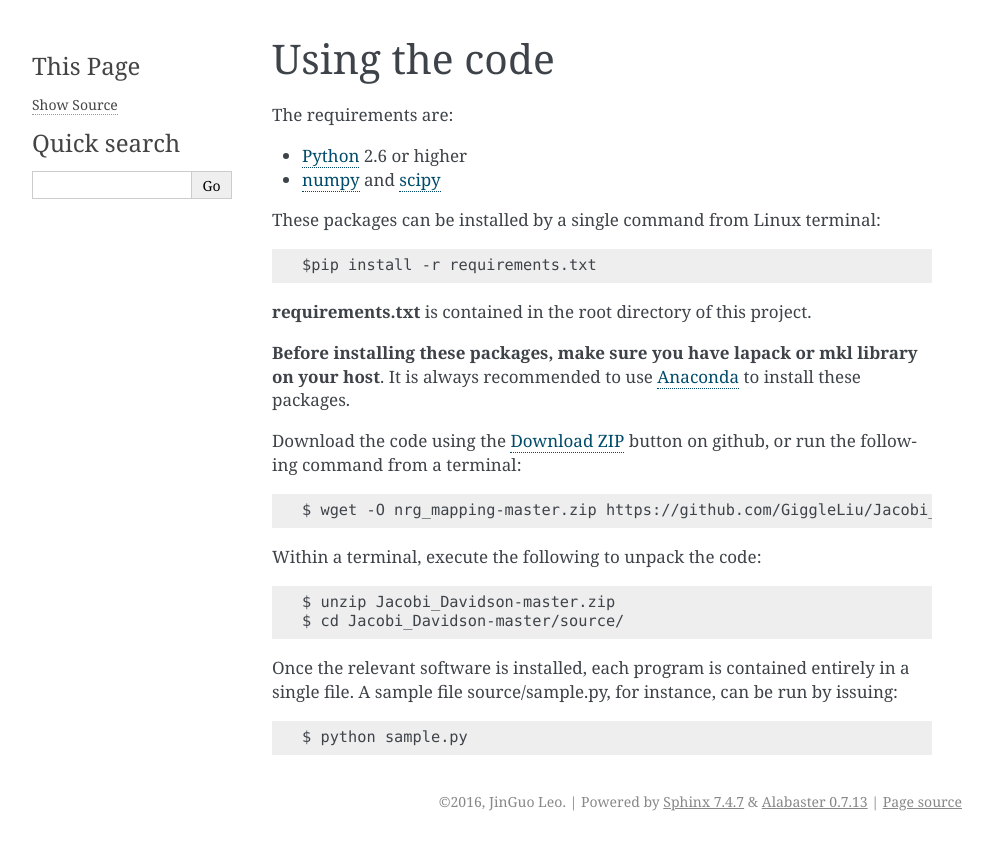
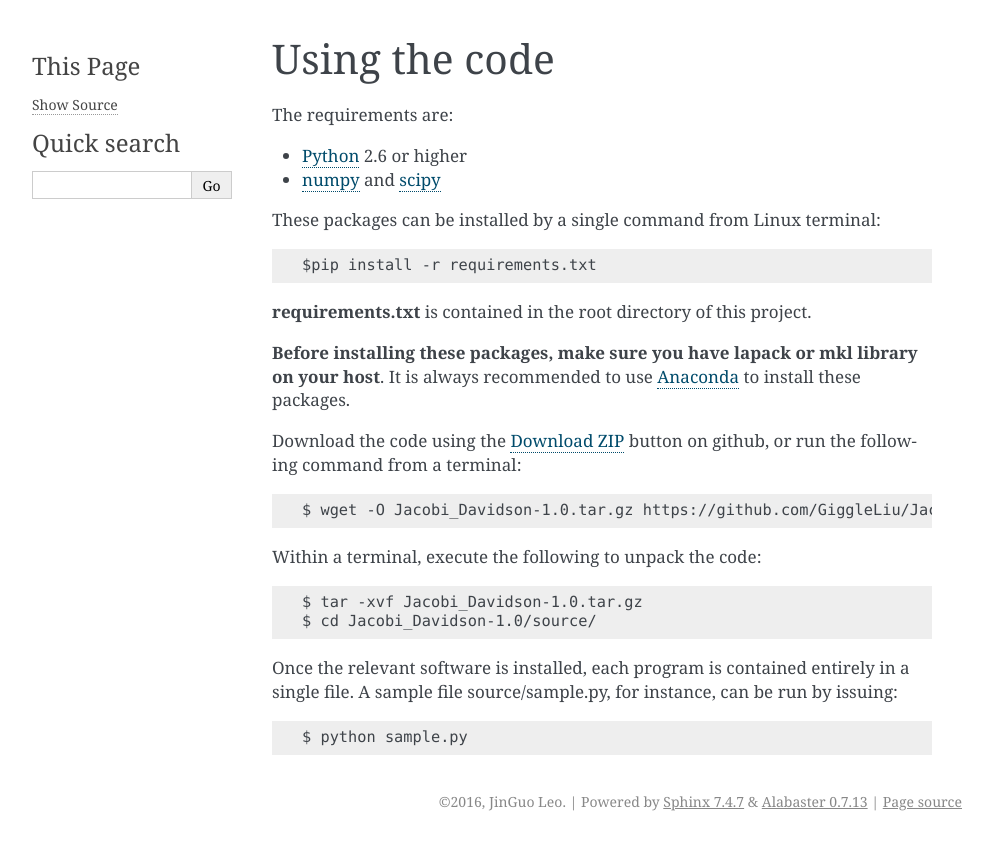
Before and after one commit to GiggleLiu/Jacobi_Davidson, a Sphinx documentation site: the page built from doc/source/using.rst, in a window 1280 px wide. Shown: the top 850 px of the page, without its empty margins (148-1141 px from the left). Built offline with Sphinx 7.4.7, drawn with Linux system fonts in a browser that asks for light colours.

Commit message:
update document

```diff
--- a/doc/source/using.rst
+++ b/doc/source/using.rst
@@ -17,15 +17,15 @@ These packages can be installed by a single command from Linux terminal::
 It is always recommended to use `Anaconda <https://www.continuum.io/downloads/>`_ to install these packages.
 
 Download the code using the `Download ZIP
-<https://github.com/GiggleLiu/Jacobi_Davidson.zip>`_
+<https://github.com/GiggleLiu/Jacobi_Davidson/archive/v1.0.tar.gz>`_
 button on github, or run the following command from a terminal::
 
-    $ wget -O nrg_mapping-master.zip https://github.com/GiggleLiu/Jacobi_Davidson.zip
+    $ wget -O Jacobi_Davidson-1.0.tar.gz https://github.com/GiggleLiu/Jacobi_Davidson/archive/v1.0.tar.gz
 
 Within a terminal, execute the following to unpack the code::
 
-    $ unzip Jacobi_Davidson-master.zip
-    $ cd Jacobi_Davidson-master/source/
+    $ tar -xvf Jacobi_Davidson-1.0.tar.gz
+    $ cd Jacobi_Davidson-1.0/source/
 
 Once the relevant software is installed, each program is contained
 entirely in a single file.  A sample file source/sample.py, for instance, can be
```
